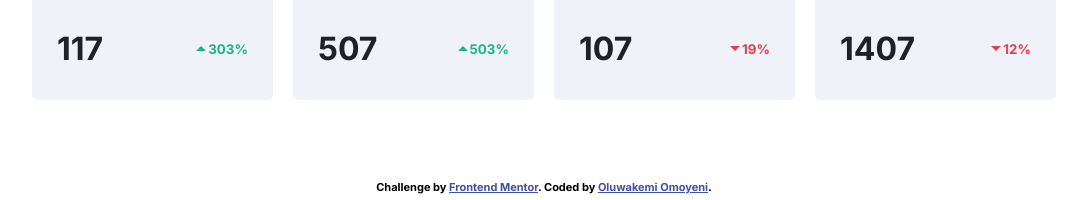
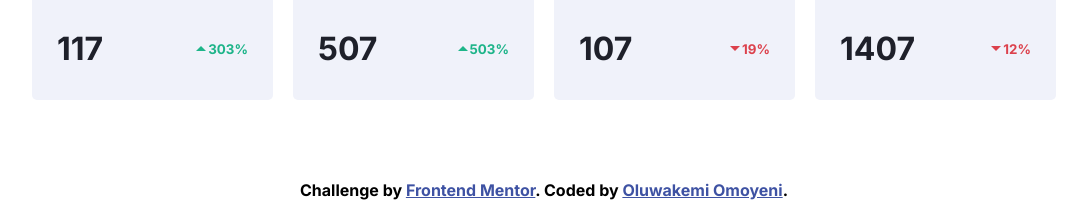
Before and after one commit to Captressketh001/social-media-dashboard-with-theme-switcher, a plain HTML site: page index.html in a window 1280 px wide. Shown: the part 695-895 px from the top of the page, without its empty margins (96-1183 px from the left). Drawn offline with Linux system fonts and the light colour scheme.

Commit message:
Final commit

```diff
--- a/index.html
+++ b/index.html
@@ -99,7 +99,7 @@
           <div class="view-number">
             <h1>87</h1>
             <img src="./images/icon-up.svg" alt="up-svg" style="height: 5px;">
-          <small style="color: hsl(163, 72%, 41%);" >3%</small>
+            <small style="color: hsl(163, 72%, 41%);">3%</small>
           </div>
         </div>
         <div>
@@ -111,7 +111,7 @@
           <div class="view-number">
             <h1>52</h1>
             <img src="./images/icon-down.svg" alt="down-svg" style="height: 5px;">
-          <small style="color: hsl(356, 69%, 56%);" >2%</small>
+            <small style="color: hsl(356, 69%, 56%);">2%</small>
           </div>
         </div>
         <div>
@@ -123,7 +123,7 @@
           <div class="view-number">
             <h1>5462</h1>
             <img src="./images/icon-up.svg" alt="up-svg" style="height: 5px;">
-          <small style="color: hsl(163, 72%, 41%);" >2257%</small>
+            <small style="color: hsl(163, 72%, 41%);">2257%</small>
           </div>
         </div>
         <div>
@@ -135,7 +135,7 @@
           <div class="view-number">
             <h1>52k</h1>
             <img src="./images/icon-up.svg" alt="up-svg" style="height: 5px;">
-          <small style="color: hsl(163, 72%, 41%);" >1375%</small>
+            <small style="color: hsl(163, 72%, 41%);">1375%</small>
           </div>
         </div>
         <div>
@@ -147,7 +147,7 @@
           <div class="view-number">
             <h1>117</h1>
             <img src="./images/icon-up.svg" alt="up-svg" style="height: 5px;">
-          <small style="color: hsl(163, 72%, 41%);" >303%</small>
+            <small style="color: hsl(163, 72%, 41%);">303%</small>
           </div>
         </div>
         <div>
@@ -159,7 +159,7 @@
           <div class="view-number">
             <h1>507</h1>
             <img src="./images/icon-up.svg" alt="up-svg" style="height: 5px;">
-          <small style="color: hsl(163, 72%, 41%);" >503%</small>
+            <small style="color: hsl(163, 72%, 41%);">503%</small>
           </div>
         </div>
         <div>
@@ -171,7 +171,7 @@
           <div class="view-number">
             <h1>107</h1>
             <img src="./images/icon-down.svg" alt="down-svg" style="height: 5px;">
-          <small style="color: hsl(356, 69%, 56%);" >19%</small>
+            <small style="color: hsl(356, 69%, 56%);">19%</small>
           </div>
         </div>
         <div>
@@ -183,12 +183,13 @@
           <div class="view-number">
             <h1>1407</h1>
             <img src="./images/icon-down.svg" alt="down-svg" style="height: 5px;">
-          <small style="color: hsl(356, 69%, 56%);" >12%</small>
+            <small style="color: hsl(356, 69%, 56%);">12%</small>
           </div>
         </div>
-    </div><div class="attribution">
+      </div>
+      <div class="attribution">
         Challenge by <a href="https://www.frontendmentor.io?ref=challenge" target="_blank">Frontend Mentor</a>.
-      Coded by <a href="#">Oluwakemi Omoyeni</a>.
+        Coded by <a href="https://twitter.com/cap_keth">Oluwakemi Omoyeni</a>.
       </div>
     </div>
 
--- a/style.css
+++ b/style.css
@@ -22,8 +22,7 @@ body{
     --overview: hsl(0, 0%, 100%);
     --toggle: linear-gradient(45deg,  hsl(210, 78%, 56%), hsl(146, 68%, 55%));
 }
-.attribution { font-size: 11px; text-align: center; }
-.attribution a { color: hsl(228, 45%, 44%); }
+
 body h1{
     color: var(--heading);
 }
@@ -112,7 +111,6 @@ header h1, h4{
         padding-right: 80px;
     }
 }
-
 .sm-container > div {
     min-height: 200px;
     border-radius: 5px;
@@ -172,9 +170,6 @@ font-weight: 100;
 #br{
     color: hsl(356, 69%, 56%);
 }
-/* .sm-container div img {
-    margin-top: 10px;
-}  */
 .overview{
     display: grid;
     grid-template-columns: repeat(4, 1fr);
@@ -196,6 +191,12 @@ font-weight: 100;
 @media screen and (max-width: 425px){
     .overview{
         grid-template-columns: repeat(1, 1fr);
+    }
+}
+@media screen and (max-width: 320px){
+    .overview-heading{
+        font-size: 20px;
+        padding-top: 7em;
     }
 }
 .overview > div {
@@ -303,3 +304,10 @@ font-weight: 100;
 .slider.round:before {
     border-radius: 50%;
 }
+.attribution {
+    font-size: 16px;
+    text-align: center;
+}
+.attribution a {
+    color: hsl(228, 45%, 44%);
+}
```
Also changed, not shown: main.js (+5 -5 lines), images/dark-1440px.png (added), images/dark-375px.png (added), images/light-1440px.png (added), images/light-375px.png (added), 3 other files. Lines whose indentation alone changed are shown as unchanged.
